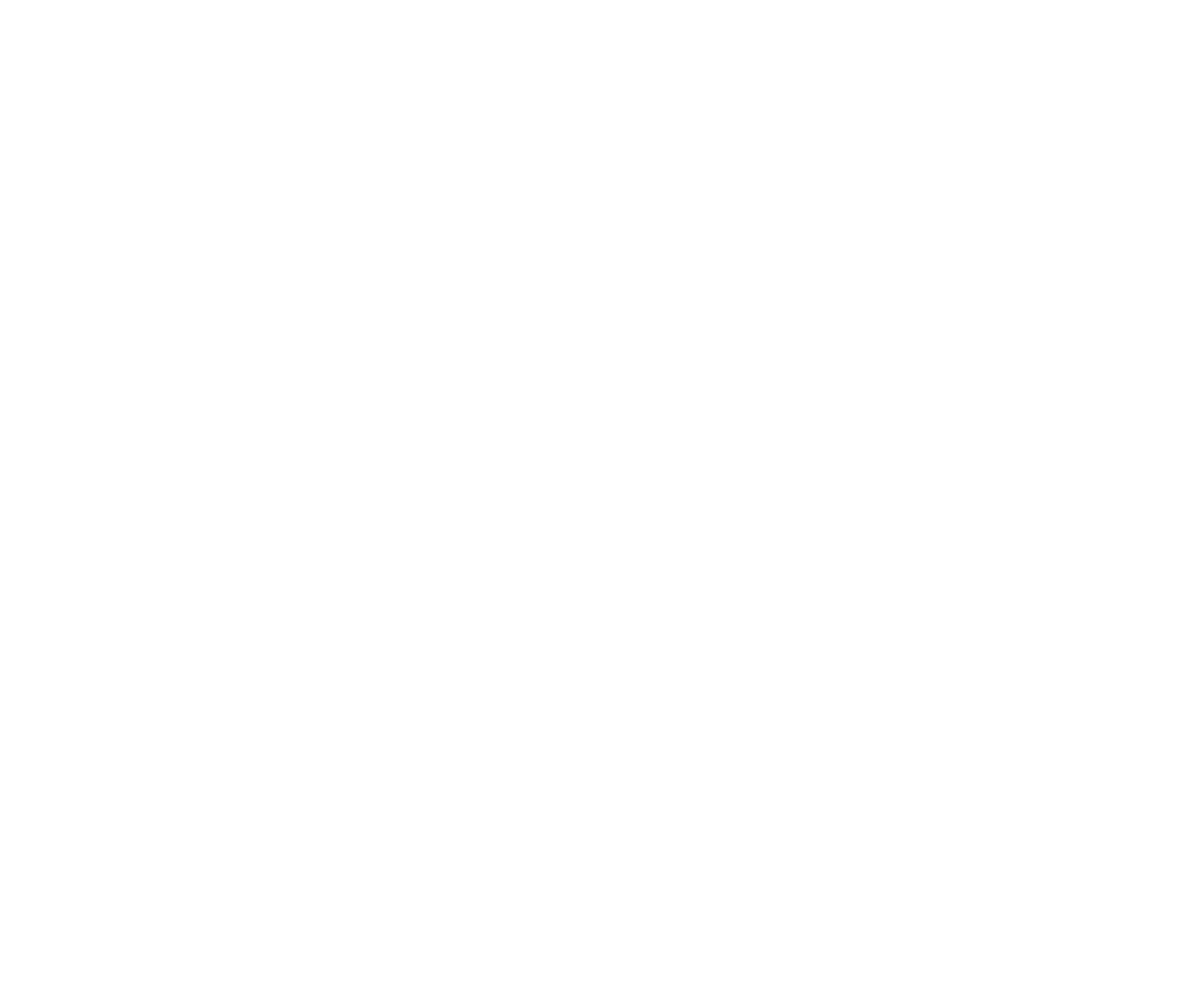
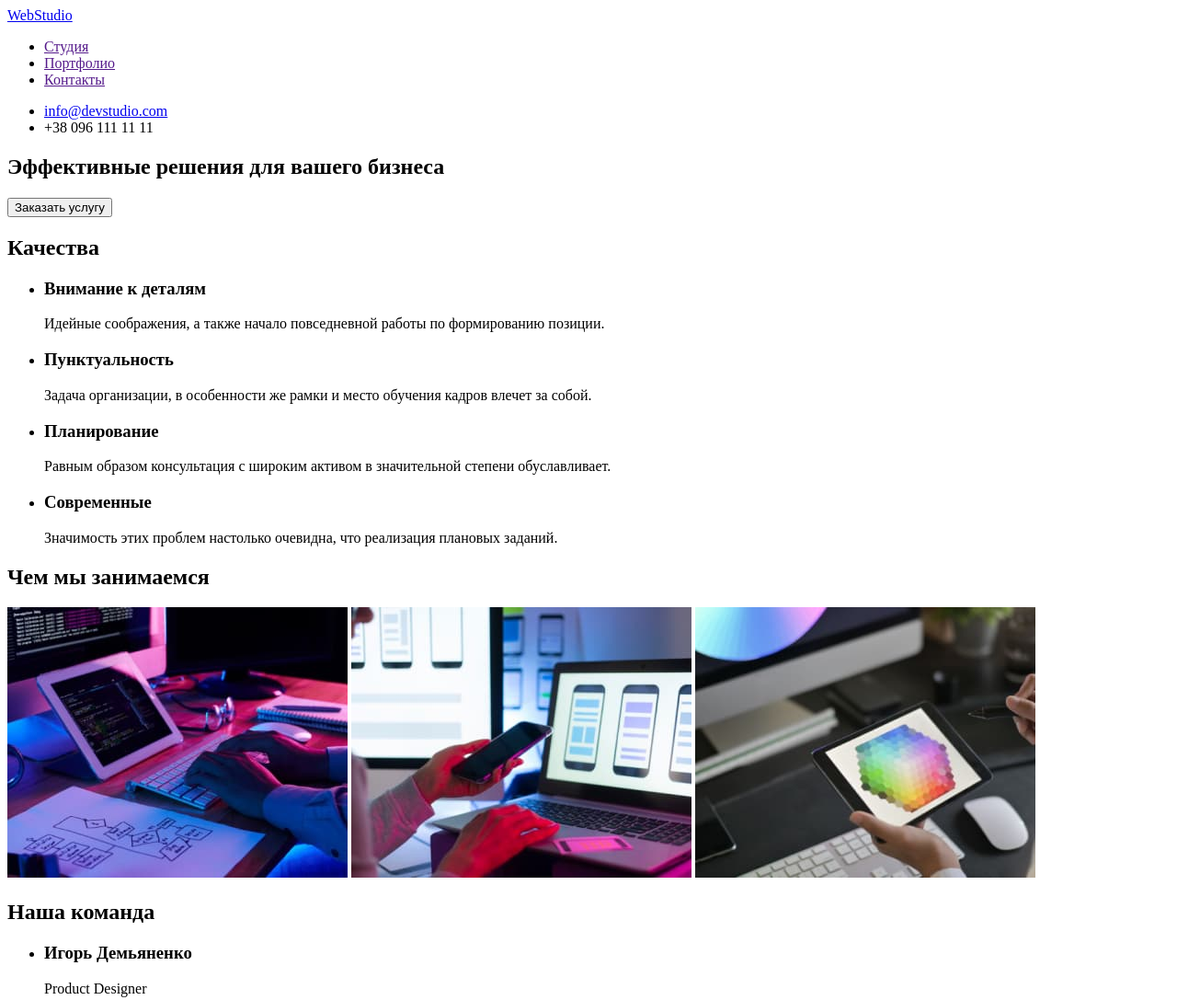
Before and after one commit to MykolaBondar/github-tutorial, a plain HTML site: page index.html in a window 1280 px wide. Shown: the top 1087 px of the page at 92% size. Before the commit the page ends 800 px from the top, so only its background shows below. Drawn offline with Linux system fonts and the light colour scheme.

Commit message:
PreCommit

```diff
--- a/index.html
+++ b/index.html
@@ -1,9 +1,97 @@
-<html lang="en">
+<!DOCTYPE html>
+<html lang="ru">
   <head>
     <meta charset="UTF-8" />
     <meta http-equiv="X-UA-Compatible" content="IE=edge" />
     <meta name="viewport" content="width=device-width, initial-scale=1.0" />
     <title>Document</title>
   </head>
-  <body></body>
+  <body>
+    <header>
+      <nav>
+        <a href="./index.html" lang="en">WebStudio </a>
+        <ul>
+          <li><a href="">Студия</a></li>
+          <li><a href="">Портфолио</a></li>
+          <li><a href="">Контакты</a></li>
+        </ul>
+      </nav>
+      <ul>
+        <li><a href="mailto:info@devstudio.com">info@devstudio.com</a></li>
+        <li><a href="tel:+38 096 111 11 11"></a>+38 096 111 11 11</li>
+      </ul>
+    </header>
+    <main>
+      <section>
+        <h1>Эффективные решения для вашего бизнеса</h1>
+        <button type="button">Заказать услугу</button>
+      </section>
+      <section>
+        <h2>Качества</h2>
+        <ul>
+          <li>
+            <h3>Внимание к деталям</h3>
+            <p>Идейные соображения, а также начало повседневной работы по формированию позиции.</p>
+          </li>
+          <li>
+            <h3>Пунктуальность</h3>
+            <p>
+              Задача организации, в особенности же рамки и место обучения кадров влечет за собой.
+            </p>
+          </li>
+          <li>
+            <h3>Планирование</h3>
+            <p>
+              Равным образом консультация с широким активом в значительной степени обуславливает.
+            </p>
+          </li>
+          <li>
+            <h3>Современные</h3>
+            <p>Значимость этих проблем настолько очевидна, что реализация плановых заданий.</p>
+          </li>
+        </ul>
+      </section>
+      <section>
+        <h2>Чем мы занимаемся</h2>
+        <img src="./images/image1.jpg" alt="Программирование" width="370" height="294" />
+        <img src="./images/image2.jpg" alt="Мониторинг" width="370" height="294" />
+        <img src="./images/image3.jpg" alt="Дизайн" width="370" height="294" />
+      </section>
+      <section>
+        <h2>Наша команда</h2>
+        <ul>
+          <li>
+            <h3>Игорь Демьяненко</h3>
+            <p lang="en">Product Designer</p>
+            <img src="./images/team1.jpg" alt="Игорь Демьяненко" width="270" height="260" />
+          </li>
+          <li>
+            <h3>Ольга Репина</h3>
+            <p lang="en">Frontend Developer</p>
+            <img src="./images/team2.jpg" alt="Ольга Репина" width="270" height="260" />
+          </li>
+          <li>
+            <h3>Николай Тарасов</h3>
+            <p lang="en">Marketing</p>
+            <img src="./images/team3.jpg" alt="Николай Тарасов" width="270" height="260" />
+          </li>
+          <li>
+            <h3>Михаил Ермаков</h3>
+            <p lang="en">UI Designer</p>
+            <img src="./images/team4.jpg" alt="Михаил Ермаков" width="270" height="260" />
+          </li>
+        </ul>
+      </section>
+      <footer>
+        <a href="./index.html" lang="en">WebStudio </a>
+        <address>
+          <p>г. Киев, пр-т Леси Украинки, 26</p>
+          <ul>
+            <li><a href="mailto:info@example.com">info@example.com</a></li>
+            <li><a href="tel:+38 099 111 11 11">+38 099 111 11 11</a></li>
+          </ul>
+        </address>
+      </footer>
+    </main>
+  </body>
 </html>
```
Also changed, not shown: .prettierrc.json (added), images/image1.jpg (added), images/image2.jpg (added), images/image3.jpg (added), images/team1.jpg (added), images/team2.jpg (added), images/team3.jpg (added), images/team4.jpg (added).
